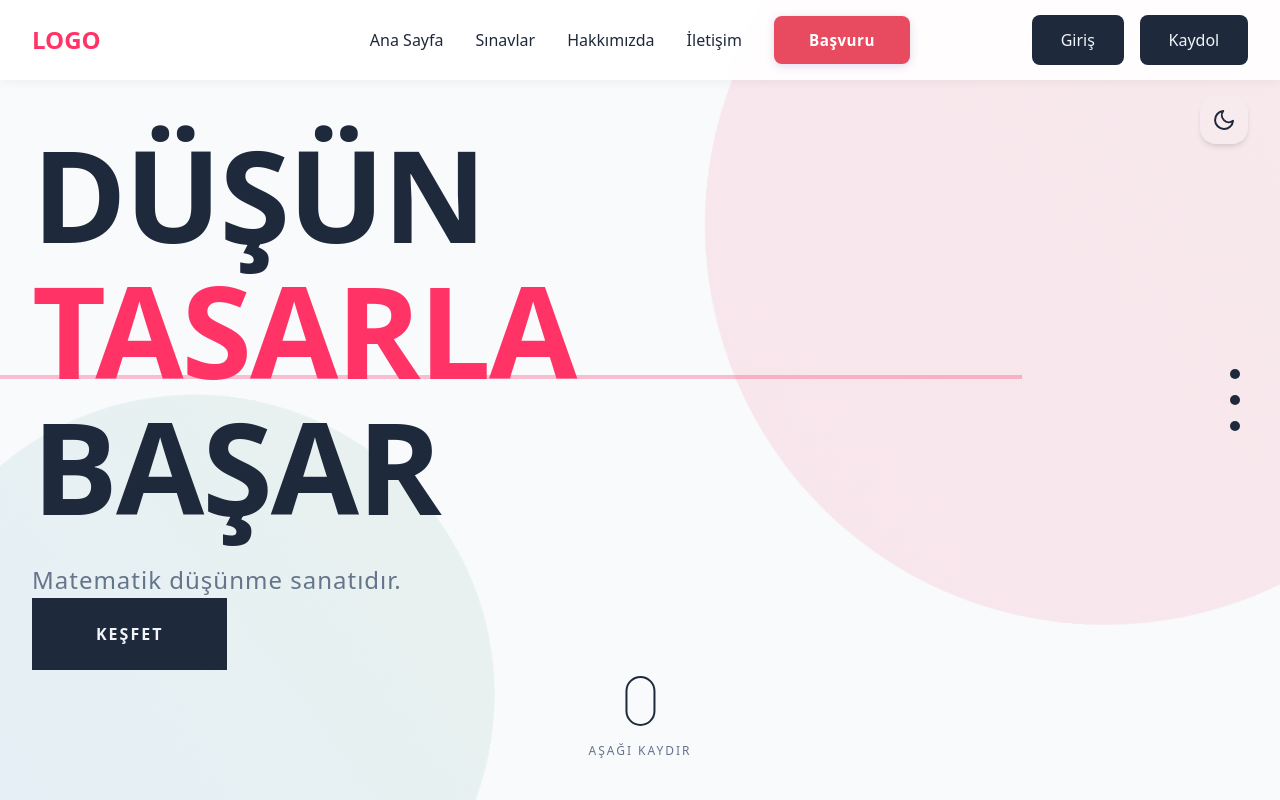
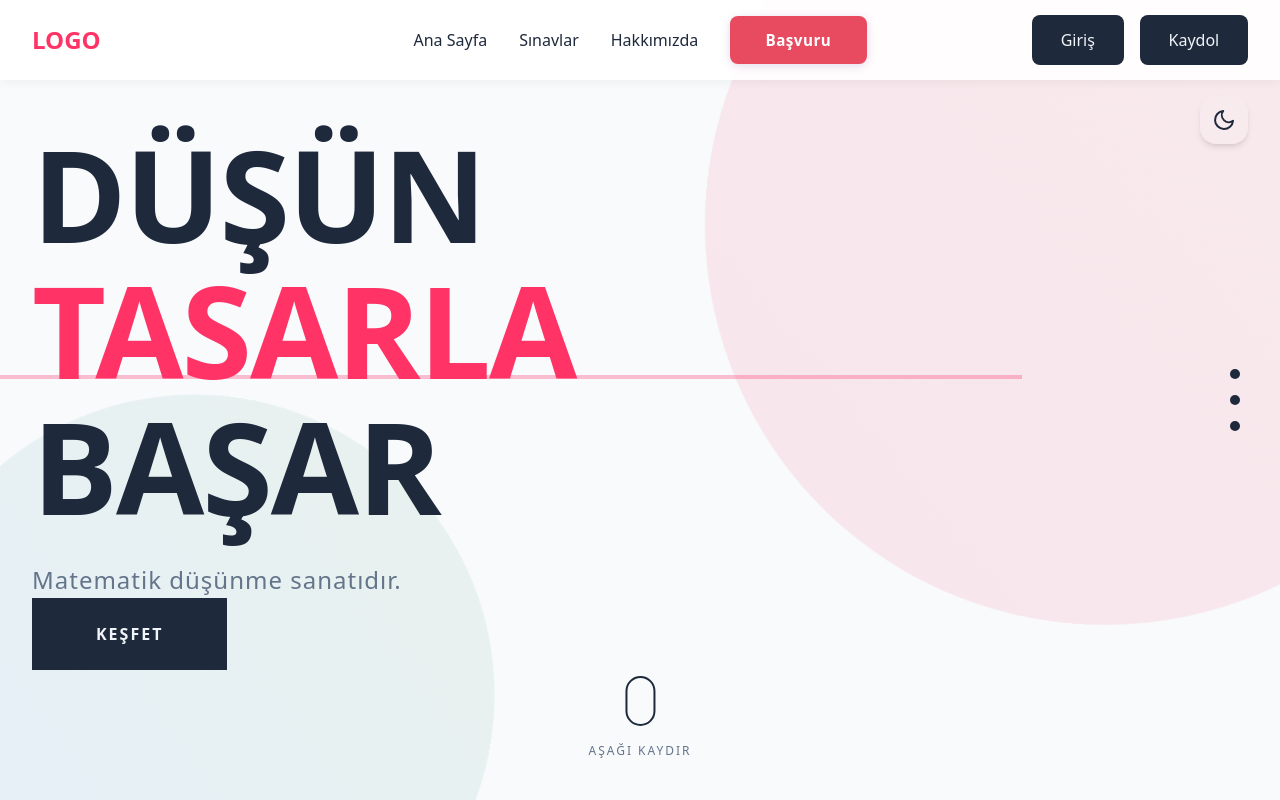
Before and after one commit to alifuatakbas/e-math-frontend, a Next.js app: page / in a window 1280 px wide. Shown: the top 800 px of the page. Built offline with nearby package versions, Linux system fonts and the light colour scheme.

Commit message:
sonuç ekrani

```diff
--- a/app/components/Navbar.tsx
+++ b/app/components/Navbar.tsx
@@ -197,9 +197,6 @@ const Navbar: React.FC = () => {
             <Link href="/hakkimizda" className={styles.navLink} onClick={closeMenu}>
               Hakkımızda
             </Link>
-            <Link href="/iletisim" className={styles.navLink} onClick={closeMenu}>
-              İletişim
-            </Link>
             <button className={styles.ctaButton} onClick={closeMenu}>
               Başvuru
             </button>
```
